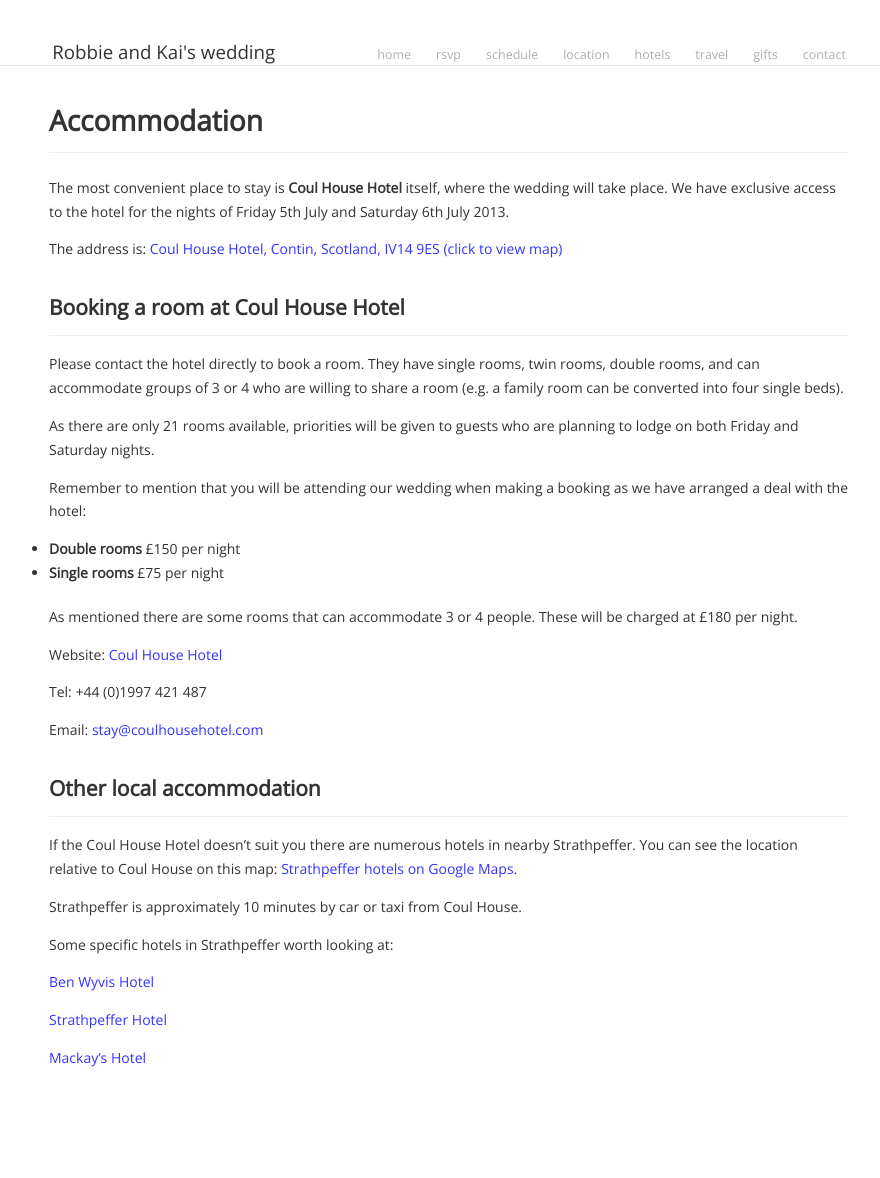
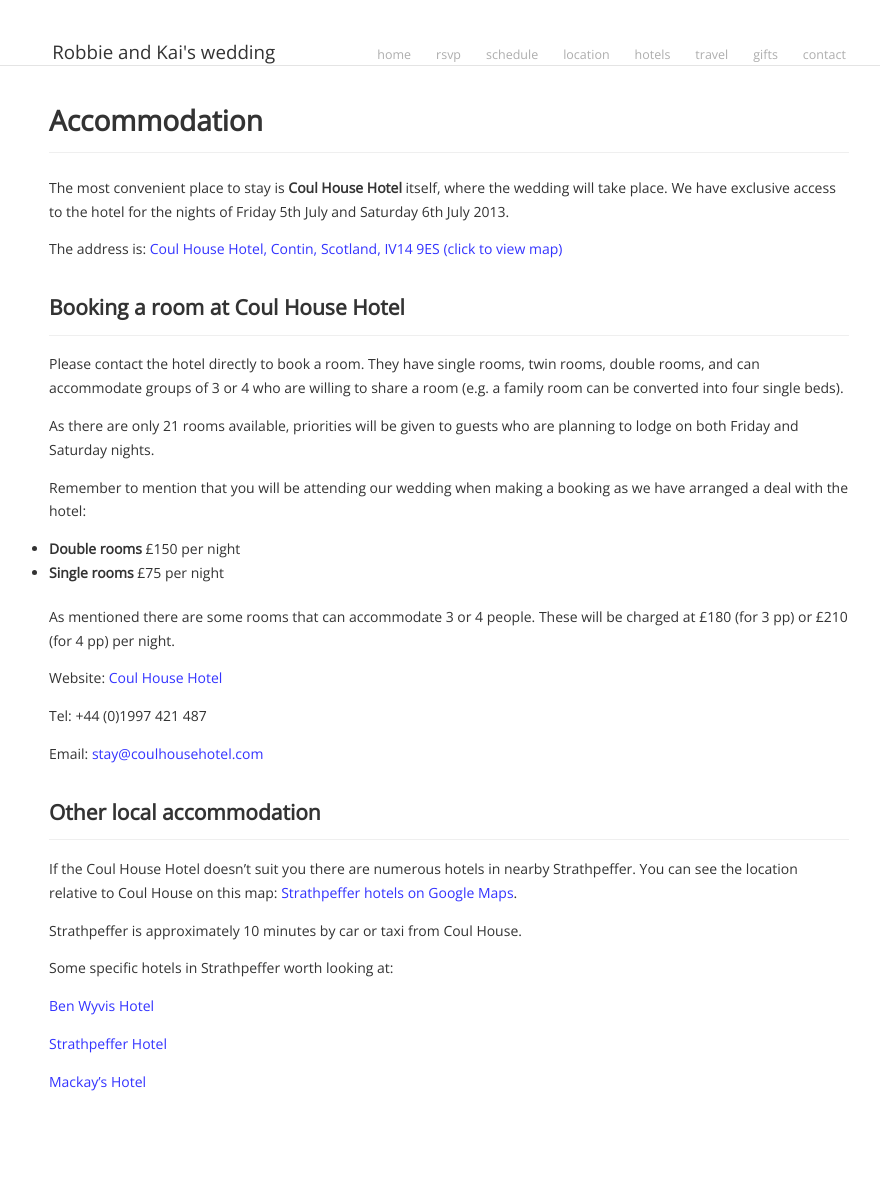
Before and after one commit to rjshade/robbieandkai.com, a Jekyll site: the page built from accommodation/index.md, in a window 1280 px wide. Shown: the whole page, without its empty margins (191-1071 px from the left). Built offline with Jekyll 4.4.1, drawn with Linux system fonts in a browser that asks for light colours; Markdown is read by kramdown in place of the engine named in the settings; before the commit the page ends 1154 px from its top, so only the background shows below that.

Commit message:
Update accommodation/index.md

```diff
--- a/accommodation/index.md
+++ b/accommodation/index.md
@@ -23,7 +23,7 @@
 * **Double rooms** £150 per night
 * **Single rooms** £75 per night
 
-As mentioned there are some rooms that can accommodate 3 or 4 people. These will be charged at £180 per night.
+As mentioned there are some rooms that can accommodate 3 or 4 people. These will be charged at £180 (for 3 pp) or £210 (for 4 pp) per night.
 
 Website: [Coul House Hotel](http://www.coulhousehotel.com/index.asp)
 
```
